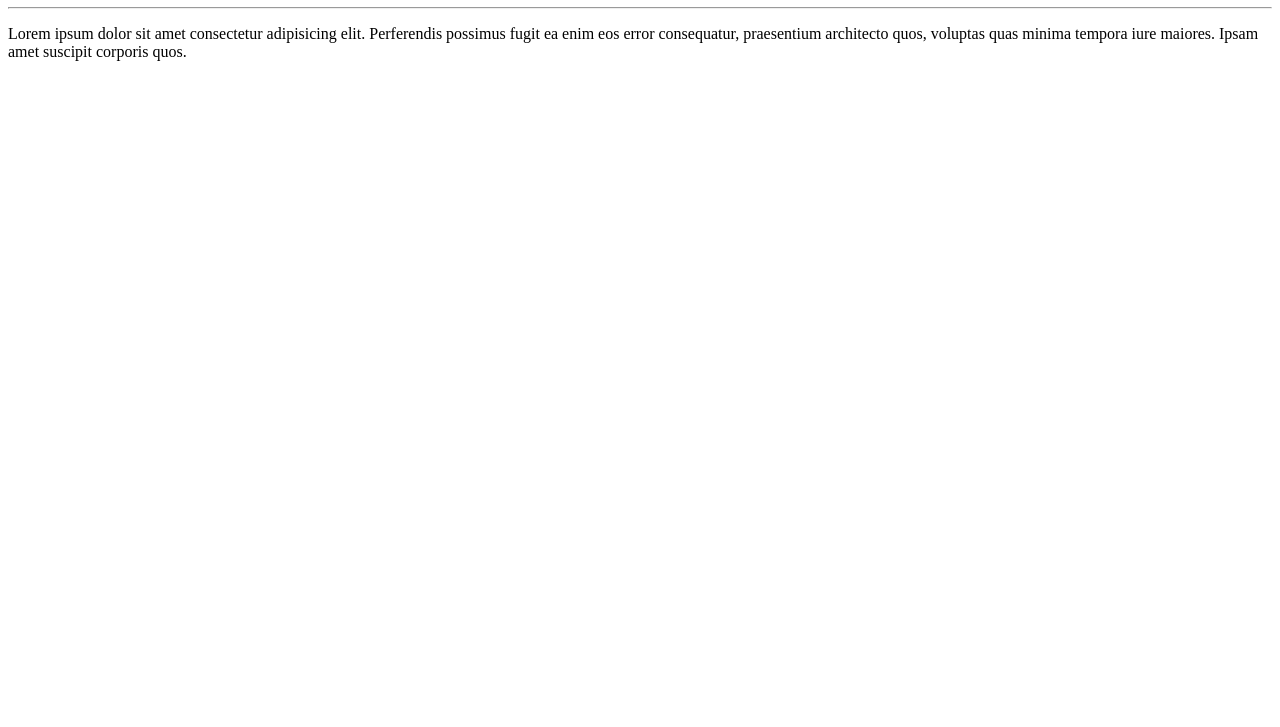
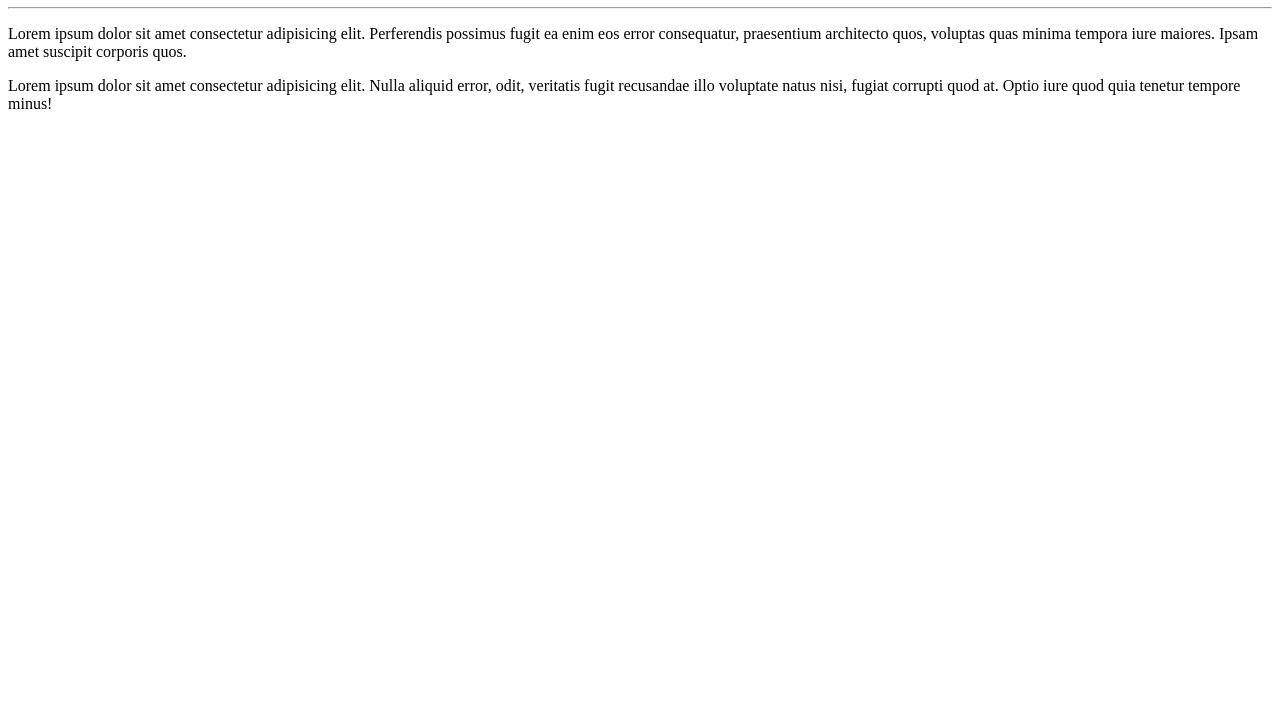
Before and after one commit to LeoWantuil/Ola-mundo, a plain HTML site: page siteExemplo/index.html in a window 1280 px wide. Shown: the part 73-800 px from the top of the page. Drawn offline with Linux system fonts and the light colour scheme.

Commit message:
Adcionei um paragrafo

```diff
--- a/siteExemplo/index.html
+++ b/siteExemplo/index.html
@@ -13,5 +13,7 @@
 
     <p>Lorem ipsum dolor sit amet consectetur adipisicing elit. Perferendis possimus fugit ea enim eos error consequatur, praesentium architecto quos, voluptas quas minima tempora iure maiores. Ipsam amet suscipit corporis quos.</p>
 
+    <p>Lorem ipsum dolor sit amet consectetur adipisicing elit. Nulla aliquid error, odit, veritatis fugit recusandae illo voluptate natus nisi, fugiat corrupti quod at. Optio iure quod quia tenetur tempore minus!</p>
+
 </body>
 </html>
```
